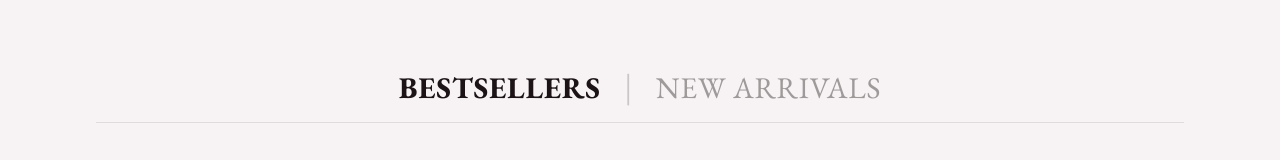
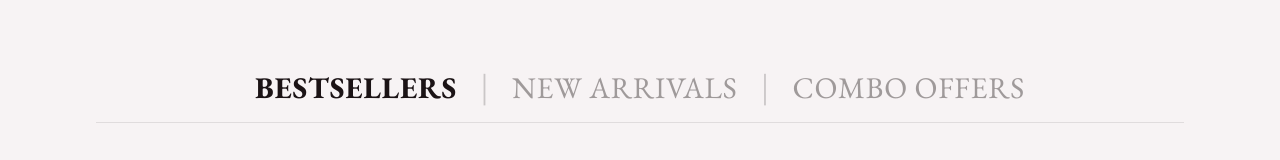
Before and after one commit to techsofttest/premium-essence-next, a Next.js app: page / in a window 1280 px wide. Shown: the part 155-315 px from the top of the page. Built offline with nearby package versions, Linux system fonts and the light colour scheme; no server answers.

Commit message:
combo 30-09

```diff
--- a/components/sections/ProductShowcase.tsx
+++ b/components/sections/ProductShowcase.tsx
@@ -47,14 +47,14 @@ export default function ProductShowcase({ products }: ProductShowcaseProps) {
                     >
                         NEW ARRIVALS
                     </button>
-                    {/* <span className="text-dark/20 text-base sm:text-2xl md:text-3xl font-light select-none">|</span>
+                    <span className="text-dark/20 text-base sm:text-2xl md:text-3xl font-light select-none">|</span>
                     <button
                         onClick={() => setActiveTab("combos")}
                         className={`font-serif text-base sm:text-2xl md:text-3xl tracking-wide transition-colors duration-300 uppercase ${activeTab === "combos" ? "text-dark font-bold" : "text-dark/40 hover:text-dark/70"
                             }`}
                     >
                         COMBO OFFERS
-                    </button> */}
+                    </button>
                 </div>
 
                 {/* Product Grid */}
```
